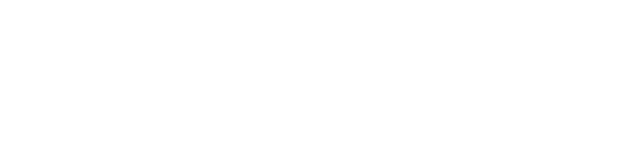
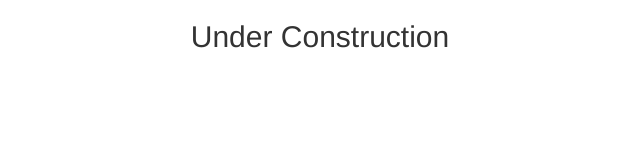
Before and after one commit to abhishekgoyal1/ISMP-2017, a plain HTML site: page index.html in a window 1280 px wide. Shown: the whole page, without its empty margins (320-960 px from the left). Drawn offline with Linux system fonts and the light colour scheme.

Commit message:
Under construction added

```diff
--- a/index.html
+++ b/index.html
@@ -21,6 +21,7 @@
 
 <!-- body begins here -->
 <body>
+	<h2 align="center"> Under Construction </h2>
 
 <!-- Insert nav bar code here -->
 <!--		....	      -->
```
